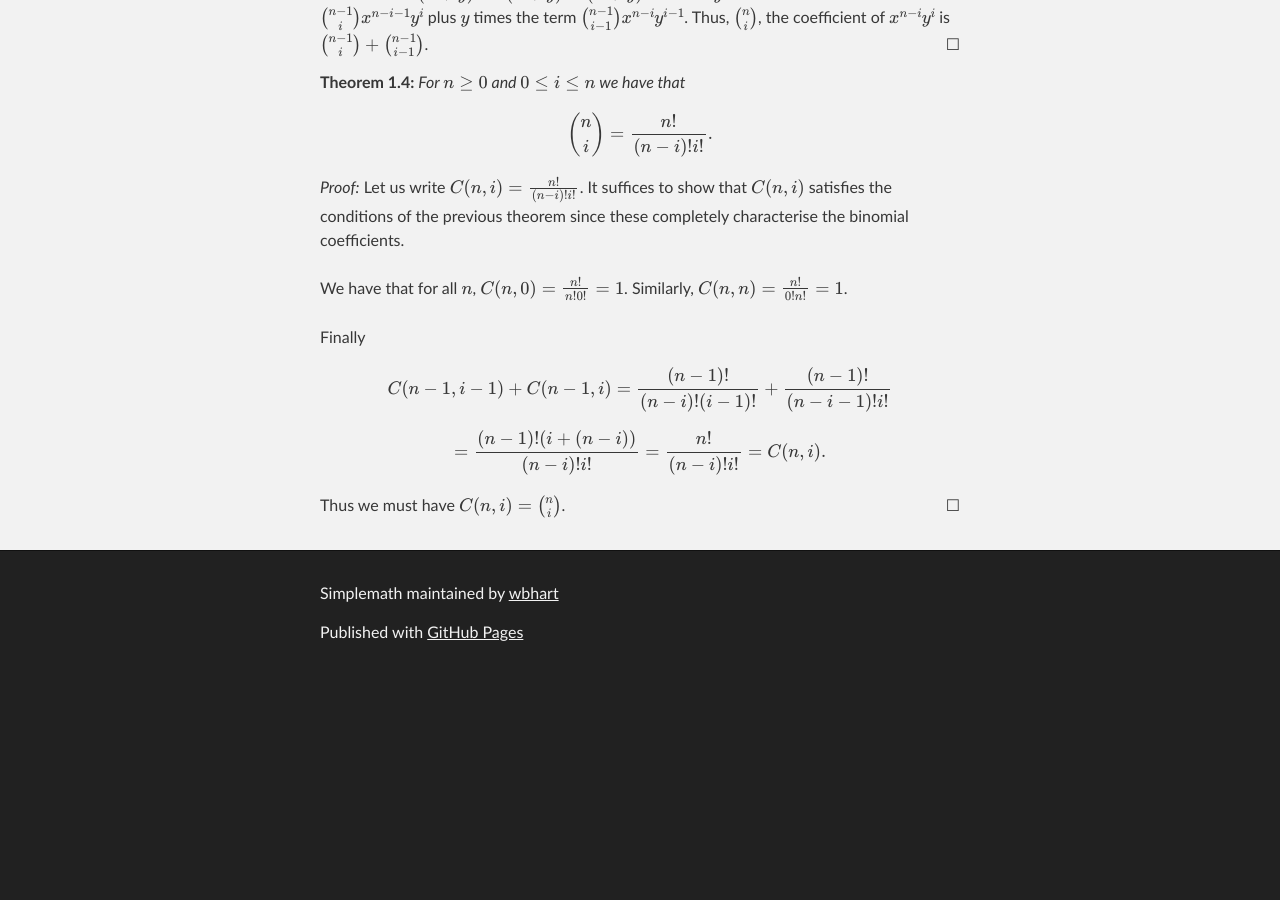
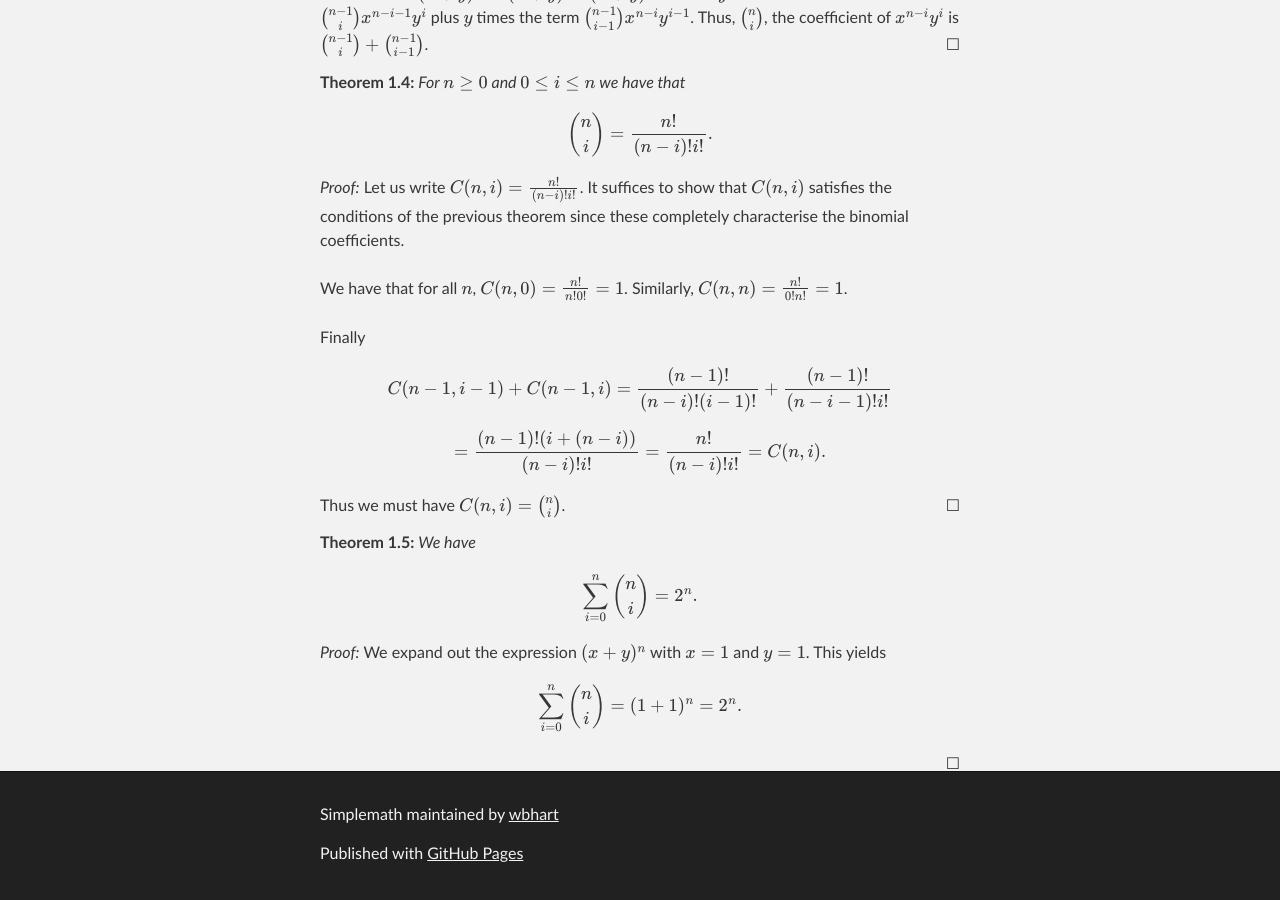
Before and after one commit to wbhart/SimpleMath, a Jekyll site: the page built from binomial.html, in a window 1280 px wide and 900 px high, scrolled down 888 px. Built offline with Jekyll 4.4.1, drawn with Linux system fonts in a browser that asks for light colours; formulas are drawn with MathJax 3; before the commit the page ends 1567 px from its top, so only the background shows below that.

Commit message:
Update binomial.html

```diff
--- a/binomial.html
+++ b/binomial.html
@@ -51,3 +51,11 @@ $$C(n - 1, i - 1) + C(n - 1, i) = \frac{(n - 1)!}{(n - i)!(i - 1)!} + \frac{(n -
 $$= \frac{(n - 1)!(i + (n - i))}{(n - i)!i!} = \frac{n!}{(n - i)!i!} = C(n, i).$$
 Thus we must have $C(n, i) = \binom{n}{i}$.
 </proof>
+
+<theorem> We have
+$$\sum_{i = 0}^n \binom{n}{i} = 2^n.$$
+</theorem>
+
+<proof> We expand out the expression $(x + y)^n$ with $x = 1$ and $y = 1$. This yields
+$$\sum_{i = 0}^n \binom{n}{i} = (1 + 1)^n = 2^n.$$
+</proof>
```
